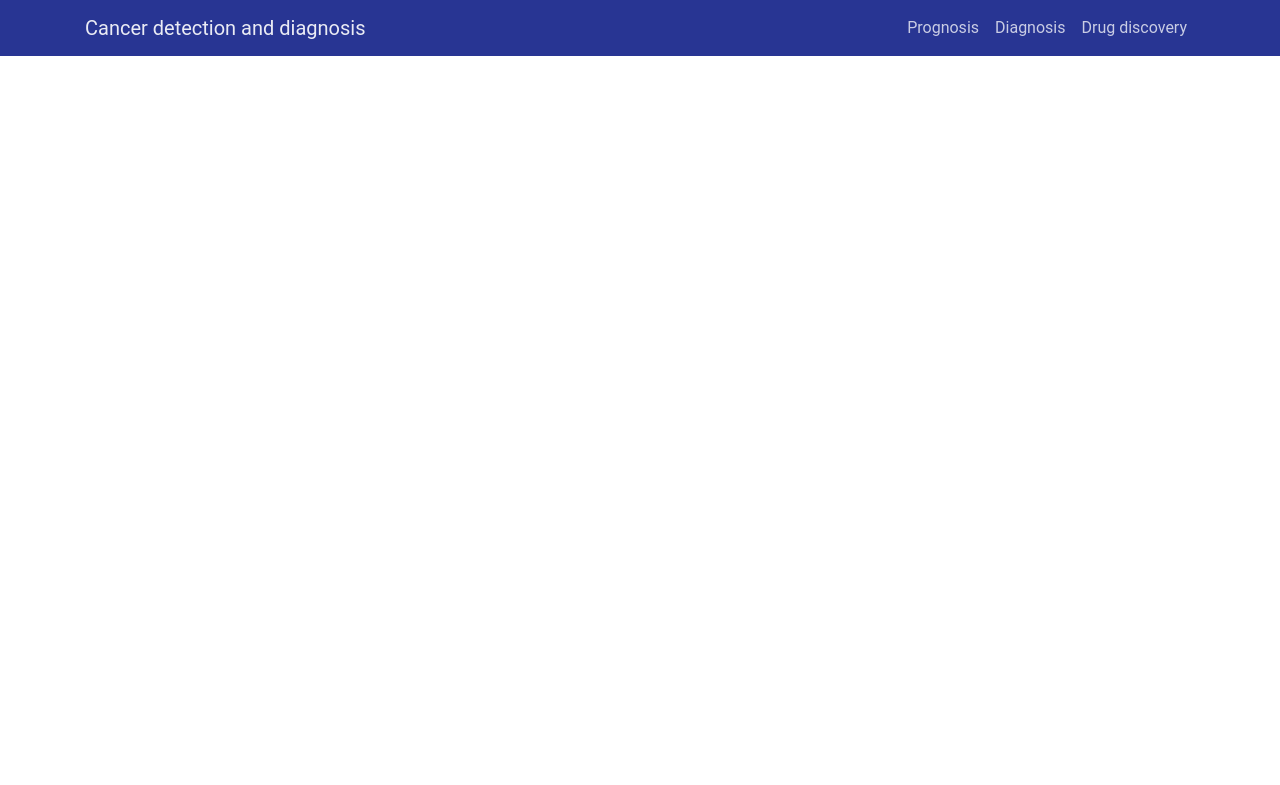
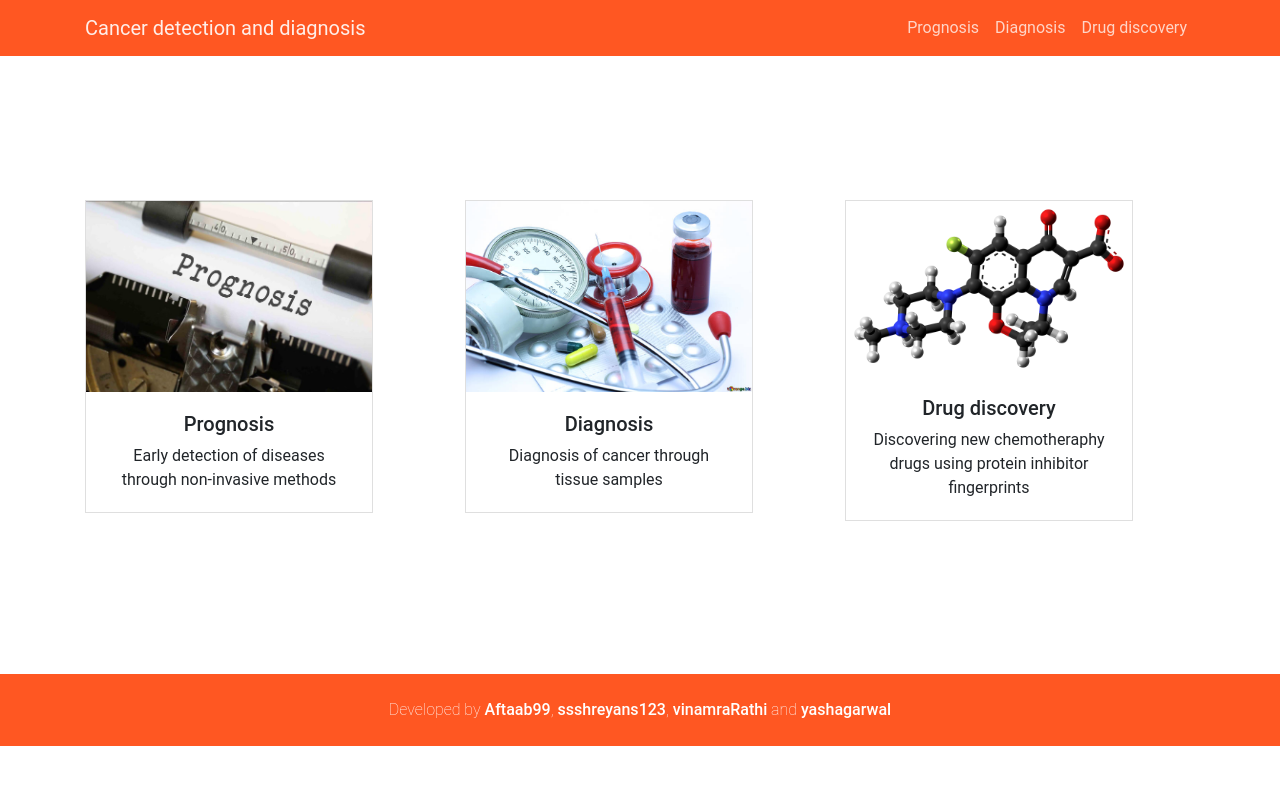
Before and after one commit to Aftaab99/Cancer-diagnosis-and-early-detection, a Flask app: page / in a window 1280 px wide. Shown: the top 785 px of the page. Run offline with Flask 2, Linux system fonts and the light colour scheme; some libraries are stand-ins or nearby versions.

Commit message:
Completed homepage UI

```diff
--- /dev/null
+++ b/src/static/css/card_flips.css
@@ -0,0 +1,76 @@
+.image-flip:hover .backside,
+.image-flip.hover .backside {
+  -webkit-transform: rotateY(0deg);
+  -moz-transform: rotateY(0deg);
+  -o-transform: rotateY(0deg);
+  -ms-transform: rotateY(0deg);
+  transform: rotateY(0deg);
+}
+
+.image-flip:hover .frontside,
+.image-flip.hover .frontside {
+  -webkit-transform: rotateY(180deg);
+  -moz-transform: rotateY(180deg);
+  -o-transform: rotateY(180deg);
+  transform: rotateY(180deg);
+}
+
+.image-flip {
+  margin-bottom: 200px;
+  width: 300px;
+  height: 250px;
+}
+
+.mainflip {
+  -webkit-transition: 1s;
+  -webkit-transform-style: preserve-3d;
+  -ms-transition: 1s;
+  -moz-transition: 1s;
+  -moz-transform: perspective(1000px);
+  -moz-transform-style: preserve-3d;
+  -ms-transform-style: preserve-3d;
+  transition: 1s;
+  transform-style: preserve-3d;
+  position: relative;
+}
+
+.frontside,
+.backside {
+  -webkit-backface-visibility: hidden;
+  -moz-backface-visibility: hidden;
+  -ms-backface-visibility: hidden;
+  backface-visibility: hidden;
+  -webkit-transition: 1s;
+  -webkit-transform-style: preserve-3d;
+  -moz-transition: 1s;
+  -moz-transform-style: preserve-3d;
+  -o-transition: 1s;
+  -o-transform-style: preserve-3d;
+  -ms-transition: 1s;
+  -ms-transform-style: preserve-3d;
+  transition: 1s;
+  transform-style: preserve-3d;
+  position: absolute;
+  top: 0;
+  left: 0;
+}
+
+.frontside {
+  -webkit-transform: rotateY(0deg);
+  -ms-transform: rotateY(0deg);
+  z-index: 2;
+}
+
+.backside {
+  background: white;
+  -webkit-transform: rotateY(-180deg);
+  -moz-transform: rotateY(-180deg);
+  -o-transform: rotateY(-180deg);
+  -ms-transform: rotateY(-180deg);
+  transform: rotateY(-180deg);
+}
+
+.card,
+.card-img-top {
+  border-radius: 0;
+}
--- a/src/static/scss/style.scss
+++ b/src/static/scss/style.scss
@@ -26,13 +26,18 @@ $spacers: map-merge(
 
 $primary: white;
 $font-family-sans-serif: "Raleway", Roboto, "Arial", "sans-serif";
+$primary-theme-color: #ff5722;
+$primary-dark-theme-color: #c41c00;
+$primary-light-theme-color: #ff8a50;
 
 @import "node_modules/bootstrap/scss/bootstrap";
 
 .navbar-custom,
 .dropdown-menu {
-  background-color: #283593;
+  background-color: $primary-theme-color;
 }
+
+
 /* change the brand and text color */
 .navbar-custom .navbar-brand,
 .navbar-custom .navbar-text {
@@ -44,18 +49,18 @@ $font-family-sans-serif: "Raleway", Roboto, "Arial", "sans-serif";
 .dropdown-item {
   color: rgba(255, 255, 255, 0.75);
 }
-.dropdown-menu{
-    border: 0;
+.dropdown-menu {
+  border: 0;
 }
 
 .dropdown:hover .dropdown-menu {
-    display: block;
-    margin-top: 0;
- }
+  display: block;
+  margin-top: 0;
+}
 
 .dropdown-menu .dropdown-item:hover {
   color: white;
-  background-color: #3949ab;
+  background-color: $primary-theme-color;
 }
 
 .dropdown-toggle::after {
@@ -67,3 +72,22 @@ $font-family-sans-serif: "Raleway", Roboto, "Arial", "sans-serif";
 .navbar-custom .nav-item:hover .nav-link {
   color: #ffffff;
 }
+
+footer {
+  color: white;
+  background: $primary-theme-color;
+  font-weight: 250;
+}
+footer > div > a {
+  font-weight: 500;
+}
+
+.btn-primary{
+  color: white;
+  background-color: $primary-theme-color;
+}
+
+.btn-primary:hover, .btn-primary:active, .btn-primary:focus{
+  color: white;
+  background-color: $primary-dark-theme-color;
+}
--- a/src/templates/footer.html
+++ b/src/templates/footer.html
@@ -0,0 +1,5 @@
+<footer class="footer text-center mt-4 pb-4 pt-4">
+    <div class="font-small">
+        Developed by <a>Aftaab99</a>, <a>ssshreyans123</a>, <a>vinamraRathi</a> and <a>yashagarwal</a>
+    </div>
+</footer>
--- a/src/templates/home.html
+++ b/src/templates/home.html
@@ -9,63 +9,154 @@
     <script src="{{ url_for('static', filename='js/jquery.min.js')}}" type="text/javascript"></script>
     <script src="{{ url_for('static', filename='js/bootstrap.min.js')}}" type="text/javascript"></script>
     <script src="{{ url_for('static', filename='js/tether.min.js')}}" type="text/javascript"></script>
+    <script src="{{ url_for('static', filename='js/custom.js')}}" type="text/javascript"></script>
 
     <!-- CSS -->
-    <link rel="stylesheet" href="{{ url_for('static', filename='css/bootstrap.css')}}}">
+    <link rel="stylesheet" href="https://maxcdn.bootstrapcdn.com/bootstrap/4.0.0/css/bootstrap.min.css" integrity="sha384-Gn5384xqQ1aoWXA+058RXPxPg6fy4IWvTNh0E263XmFcJlSAwiGgFAW/dAiS6JXm"
+        crossorigin="anonymous">
+    <link rel="stylesheet" href="{{ url_for('static', filename='css/bootstrap.css')}}">
     <link rel="stylesheet" href="{{ url_for('static', filename='css/style.css')}}">
+    <link rel="stylesheet" href="{{ url_for('static', filename='css/card_flips.css')}}">
 
 </head>
 
 <body>
 
-    <nav class="navbar navbar-custom navbar-dark navbar-expand-lg navbar-fixed-top">
-        <div class="container">
-            <a class="navbar-brand" href="#">Cancer detection and diagnosis</a>
-            <button class="navbar-toggler" type="button" data-toggle="collapse" data-target="#navbarNav" aria-controls="navbarNav"
-                aria-expanded="false" aria-label="Toggle navigation">
-                <span class="navbar-toggler-icon"></span>
-            </button>
-            <div class="collapse navbar-collapse justify-content-end" id="navbarNav">
-                <ul class="navbar-nav">
-                    <li class="nav-item dropdown">
-                        <a class="nav-link dropdown-toggle" href="#" id="navbardrop" data-toggle="dropdown">
-                            Prognosis
-                        </a>
-                        <div class="dropdown-menu">
-                            <a class="dropdown-item" href="#">Breast cancer</a>
-                            <a class="dropdown-item" href="#">Cervical cancer</a>
+    {% include "navbar.html" %}
+
+    <div class="container mt-6">
+        <div class="row justify-content-center">
+            <div class="col-lg-4 col-12">
+                <div class="image-flip" ontouchstart="this.classList.toggle('hover');">
+                    <div class="mainflip">
+                        <div class="frontside">
+                            <center>
+                                <div class="card" style="width: 18rem;">
+                                    <img class="card-img-top" src="{{ url_for('static', filename='assets/prognosis.jpg')}}"
+                                        alt="Card image cap">
+                                    <div class="card-body">
+                                        <h5>Prognosis</h5>
+                                        <p class="card-text">Early detection of diseases through non-invasive methods</p>
+                                    </div>
+                                </div>
+                            </center>
                         </div>
-                    </li>
-                </ul>
+                        <div class="backside">
+                            <div class="card" style="width:20rem;">
+                                <div class="card-header">
+                                    Prognosis
+                                </div>
+                                <div class="card-body">
 
-                <ul class="navbar-nav">
-                    <li class="nav-item dropdown">
-                        <a class="nav-link dropdown-toggle" href="#" id="navbardrop" data-toggle="dropdown">
-                            Diagnosis
-                        </a>
-                        <div class="dropdown-menu">
-                            <a class="dropdown-item" href="#">Breast cancer</a>
-                            <a class="dropdown-item" href="#">Skin cancer</a>
-                            <a class="dropdown-item" href="#">Colorectal cancer</a>
+                                    <p class="card-text">Prognosis involves early detection/risk assesment through lifestyle habits and
+                                        simpler, non-invasive tests. </p>
+                                    <div class="row">
+                                        <div class="col-12">
+                                            <button type="button" class="btn btn-primary btn-md">Breast cancer</a>
+                                        </div>
+                                    </div>
+                                    <div class="row mt-2">
+                                        <div class="col-12">
+                                            <button type="button" class="btn btn-primary btn-md">Cervical cancer</a>
+                                        </div>
+                                    </div>
+                                </div>
+
+                                <div class="card-footer">
+                                </div>
+                            </div>
                         </div>
-                    </li>
-                </ul>
-                <ul class="navbar-nav">
-                    <li class="nav-item dropdown bd-dark">
-                        <a class="nav-link dropdown-toggle" href="#" id="navbardrop" data-toggle="dropdown">
-                            Drug discovery
-                        </a>
-                        <div class="dropdown-menu bd-dark">
-                            <a class="dropdown-item" href="#">Protein Inhibitor discovery</a>
+                    </div>
+                </div>
+            </div>
+            <div class="col-lg-4 col-12 mt-lg-0 mt-4">
+                <div class="image-flip" ontouchstart="this.classList.toggle('hover');">
+                    <div class="mainflip">
+                        <div class="frontside">
+                            <center>
+                                <div class="card" style="width: 18rem;">
+                                    <img class="card-img-top" src="{{ url_for('static', filename='assets/diagnosis.jpg')}}"
+                                        alt="Card image cap">
+
+                                    <div class="card-body">
+                                        <h5>Diagnosis</h5>
+                                        <p class="card-text">Diagnosis of cancer through tissue samples</p>
+                                    </div>
+                                </div>
+                            </center>
                         </div>
-                    </li>
-                </ul>
+                        <div class="backside">
+                            <div class="card" style="width:20rem;">
+                                <div class="card-header">
+                                    Diagnosis
+                                </div>
+
+                                <div class="card-body">
+                                    <p>Diagnosing of patients using pathological tissue samples</p>
+                                    <div class="row">
+                                        <div class="col-12">
+                                            <button type="button" class="btn btn-primary btn-md">Breast cancer</a>
+                                        </div>
+                                    </div>
+                                    <div class="row mt-2">
+                                        <div class="col-12">
+                                            <button type="button" class="btn btn-primary btn-md">Skin cancer</a>
+                                        </div>
+                                    </div>
+                                    <div class="row mt-2">
+                                        <div class="col-12">
+                                            <button type="button" class="btn btn-primary btn-md">Colorectal cancer</a>
+                                        </div>
+                                    </div>
+                                </div>
+
+                                <div class="card-footer"></div>
+                            </div>
+                        </div>
+                    </div>
+                </div>
+            </div>
+
+            <div class="col-lg-4 col-12 mt-lg-0 mt-4">
+                <div class="image-flip" ontouchstart="this.classList.toggle('hover');">
+                    <div class="mainflip">
+                        <div class="frontside">
+                            <center>
+                                <div class="card" style="width: 18rem;">
+                                    <img class="card-img-top" src="{{ url_for('static', filename='assets/drug_discovery.png')}}"
+                                        alt="Card image cap">
+                                    <div class="card-body">
+                                        <h5>Drug discovery</h5>
+                                        <p class="card-text">Discovering new chemotheraphy drugs using protein
+                                            inhibitor
+                                            fingerprints</p>
+                                    </div>
+                                </div>
+                            </center>
+                        </div>
+                        <div class="backside">
+                            <div class="card" style="width:20rem;">
+                                <div class="card-header">
+                                    Drug discovery
+                                </div>
+                                <div class="card-body">
+                                    <h4 class="card-title">Cancer inhibitor classification</h4>
+                                    <p class="card-text">Classification of molecules as different types of inhibitors
+                                        using
+                                        their drug fingerprints</p>
+                                    <button type="button" class="btn btn-primary btn-md">Learn more</button>
+                                </div>
+                                <div class="card-footer"></div>
+
+
+                            </div>
+                        </div>
+                    </div>
+                </div>
             </div>
         </div>
-    </nav>
-
-
-
+    </div>
+    {% include 'footer.html' %}
 </body>
 
 </html>
--- a/src/templates/navbar.html
+++ b/src/templates/navbar.html
@@ -0,0 +1,44 @@
+<nav class="navbar navbar-custom navbar-dark navbar-expand-lg navbar-fixed-top">
+    <div class="container">
+        <a class="navbar-brand" href="#">Cancer detection and diagnosis</a>
+        <button class="navbar-toggler" type="button" data-toggle="collapse" data-target="#navbarNav" aria-controls="navbarNav"
+            aria-expanded="false" aria-label="Toggle navigation">
+            <span class="navbar-toggler-icon"></span>
+        </button>
+        <div class="collapse navbar-collapse justify-content-end" id="navbarNav">
+            <ul class="navbar-nav">
+                <li class="nav-item dropdown">
+                    <a class="nav-link dropdown-toggle" href="#" data-target="dropdown">
+                        Prognosis
+                    </a>
+                    <div class="dropdown-menu">
+                        <a class="dropdown-item" href="#">Breast cancer</a>
+                        <a class="dropdown-item" href="#">Cervical cancer</a>
+                    </div>
+                </li>
+
+
+
+                <li class="nav-item dropdown">
+                    <a class="nav-link dropdown-toggle" href="#" data-toggle="dropdown">
+                        Diagnosis
+                    </a>
+                    <div class="dropdown-menu">
+                        <a class="dropdown-item" href="#">Breast cancer</a>
+                        <a class="dropdown-item" href="#">Skin cancer</a>
+                        <a class="dropdown-item" href="#">Colorectal cancer</a>
+                    </div>
+                </li>
+
+                <li class="nav-item dropdown">
+                    <a class="nav-link dropdown-toggle" href="#" data-toggle="dropdown">
+                        Drug discovery
+                    </a>
+                    <div class="dropdown-menu">
+                        <a class="dropdown-item" href="#">Protein Inhibitor discovery</a>
+                    </div>
+                </li>
+            </ul>
+        </div>
+    </div>
+</nav>
```
Also changed, not shown: src/static/assets/diagnosis.jpg (added), src/static/assets/drug_discovery.png (added), src/static/assets/prognosis.jpg (added), src/static/css/style.css, src/static/js/custom.js (added).
